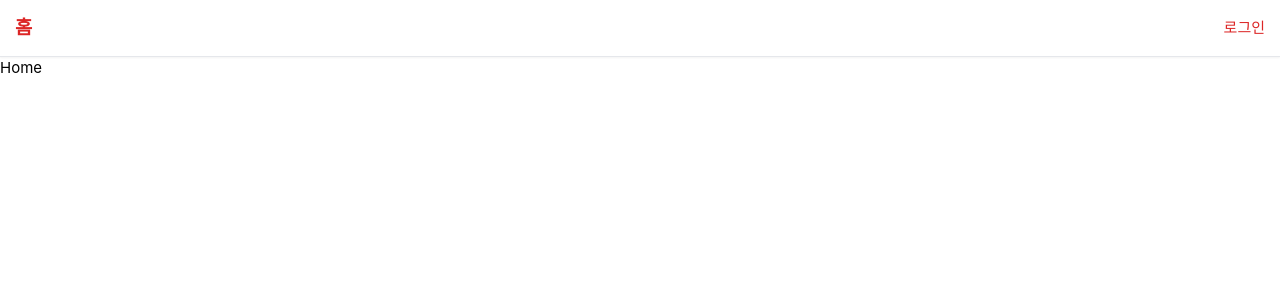
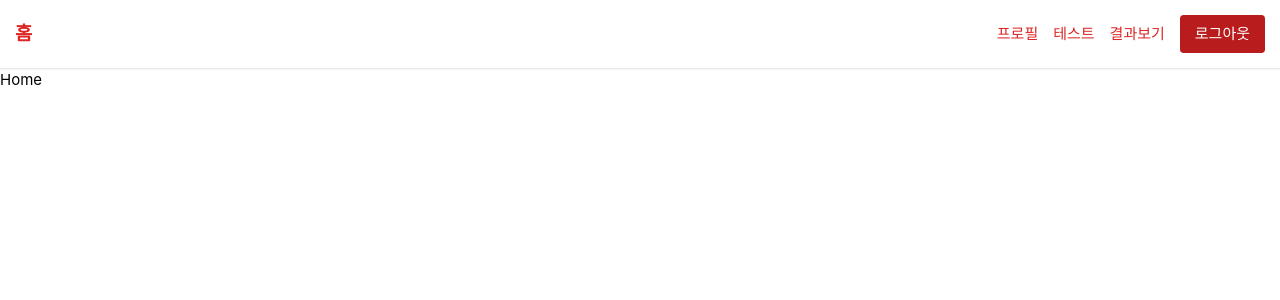
Before and after one commit to mbdyjk/Sparta_MbtiTest, a React (Vite) app in the folder mbtitest/: page / in a window 1280 px wide. Shown: the top 300 px of the page. Built offline with nearby package versions, Linux system fonts and the light colour scheme.

Commit message:
design: 로그아웃 버튼 스타일 수정

```diff
--- a/mbtitest/src/components/Header.jsx
+++ b/mbtitest/src/components/Header.jsx
@@ -2,7 +2,7 @@ import NavLink from "./common/NavLink";
 import Button from "./common/Button";
 
 const Header = () => {
-  const isLogin = false;
+  const isLogin = true;
 
   return (
     <header className="flex justify-between items-center w-full p-4 bg-white border-b border-gray-200 shadow-sm text-red-600">
@@ -17,7 +17,9 @@ const Header = () => {
             <NavLink to="/profile">프로필</NavLink>
             <NavLink to="/test">테스트</NavLink>
             <NavLink to="/results">결과보기</NavLink>
-            <Button className="bg-red-800 hover:bg-red-700">로그아웃</Button>
+            <Button className="bg-red-700 hover:bg-red-600 text-white">
+              로그아웃
+            </Button>
           </>
         )}
       </div>
```
